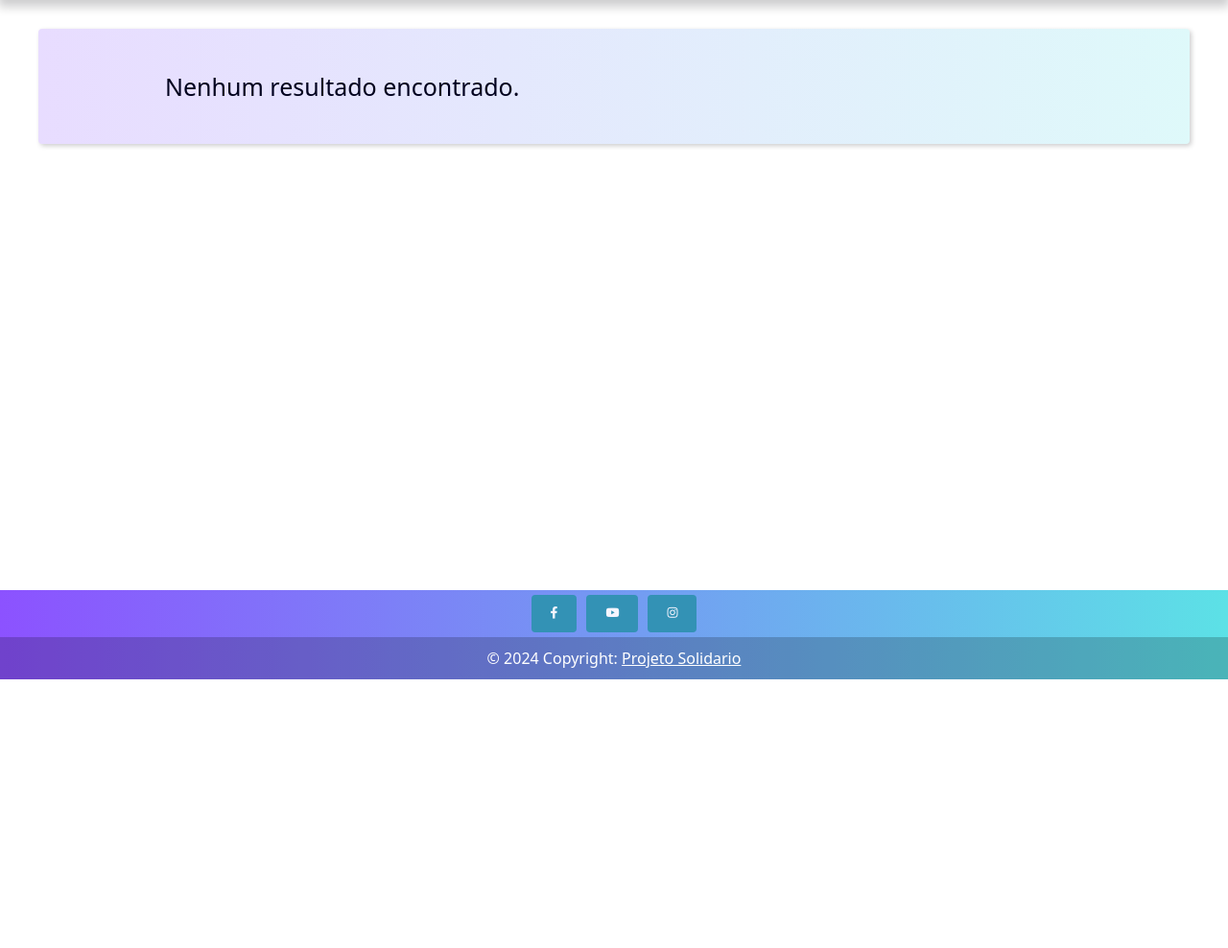
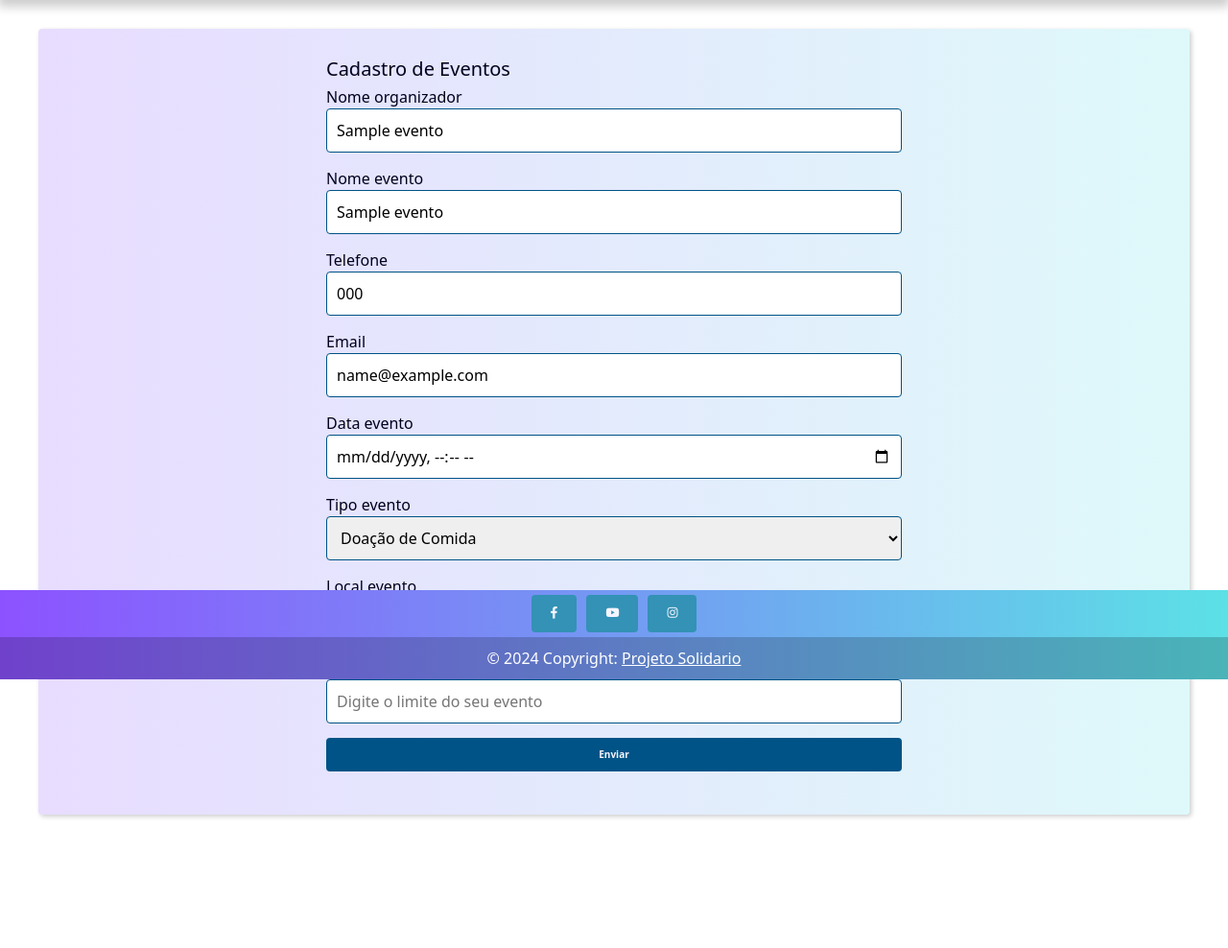
Before and after one commit to MaikoDeizepi/django_ProjetoSolidario, a Django app: page /projetosolidario/telaevento_editar_evento/1/update/ in a window 1280 px wide. Shown: the part 92-1080 px from the top of the page at 96% size. Run offline with Django 4.2, Linux system fonts and the light colour scheme; tables that the repository leaves empty hold one stand-in row (values such as "Sample post").

Commit message:
V.1_0.1 forms, del, create, up OK

```diff
--- a/projetoSolidario/forms/evento/cadastro_evento.py
+++ b/projetoSolidario/forms/evento/cadastro_evento.py
@@ -33,12 +33,13 @@ class EventoForm(forms.ModelForm):
             }
         )
     )
-    data_evento = forms.DateField(
-        widget=forms.DateInput(
+    data_evento = forms.DateTimeField(
+        widget=forms.DateTimeInput(
+            format='%d/%m/%Y %H:%M',  # Formato de data e hora
             attrs={
-                'type': 'date',  # Isso faz com que o campo seja exibido como um seletor de data
+                'type': 'datetime-local',  # Tipo de entrada para data e hora
                 'class': 'form-group',
-                'placeholder': 'Selecione a data do Evento'
+                'placeholder': 'Selecione a data e hora do Evento'
             }
         )
     )
--- a/projetoSolidario/models.py
+++ b/projetoSolidario/models.py
@@ -18,7 +18,8 @@ class Evento(models.Model):
     nome_evento = models.CharField(max_length= 100)
     telefone = models.CharField(max_length=50)
     email = models.EmailField(max_length=254, blank=True)
-    data_evento = models.DateTimeField(default=timezone.now)
+    data_evento = models.DateTimeField(default=timezone.now,)
+
     local_evento = models.CharField(max_length=50)
     limite_evento = models.CharField(max_length=5)
 
--- a/projetoSolidario/templates/projetoSolidario/tela_evento/criar_evento.html
+++ b/projetoSolidario/templates/projetoSolidario/tela_evento/criar_evento.html
@@ -3,12 +3,11 @@
 <html lang="pt-BR">
 <head>
     {% include 'global/partials/_head.html' %}
+</head>
+<title>{{title}}</title>
+
+<body>
     {% include 'global/partials/_navbar.html' %}
-</head>
-
-<title>{{title}}</title>
-<body>
-
 
 
     <main class="content">
@@ -16,10 +15,10 @@
     {% block content %}
     <div class="form-wrapper">
 
-      <h2>Cadastro de Evento</h2>
+      <h2>Cadastro de Eventos</h2>
 
       <form
-        action="{{ form_action }}"
+        action="{{ form_action_evento }}"
         method="POST"
         enctype="multipart/form-data"
       >
@@ -27,8 +26,9 @@
 
         <div class="form-content">
 
-          {% for field in form %}
+          {% for field in form_evento %}
             <div class="form-group">
+
               <label for="{{ field.id_for_label }}">{{ field.label }}</label>
               {{ field }}
               {{ field.errors }}
@@ -52,7 +52,7 @@
 
         <div class="form-content">
           <div class="form-group">
-            <button class="btn" type="submit">Envia</button>
+            <button class="btn" type="submit">Enviar</button>
           </div>
         </div>
 
@@ -63,5 +63,4 @@
     </main>
 </body>
 {% include 'global/partials/_footer.html' %}
-
 </html>
--- a/projetoSolidario/templates/projetoSolidario/tela_evento/editar_eventos.html
+++ b/projetoSolidario/templates/projetoSolidario/tela_evento/editar_eventos.html
@@ -7,7 +7,7 @@
     {% include 'global/partials/_navbar.html' %}
     <main class="content">
       {% block content %}
-        {% if page_obj %}
+        {% comment "" %}{% endcomment %}{% if page_obj %}
           <div class="responsive-table">
             <table class="contacts-table">
               <div class="search">
--- a/projetoSolidario/urls.py
+++ b/projetoSolidario/urls.py
@@ -26,7 +26,7 @@ urlpatterns = [
 
     #TELACADASTROEVENTOS
     path('projetosolidario/telaevento_editar_evento/<int:evento_id>/',views.editar_id_evento, name='editaridevento'),
-    path('projetosolidario/telaevento_editar_evento/<int:evento_id>/update/',views.updateevento, name='updatevento'),
+    path('projetosolidario/telaevento_editar_evento/<int:evento_id>/update/',views.updateevento, name='updateevento'),
     path('projetosolidario/telaevento_editar_evento/<int:evento_id>/delete/',views.deleteevento, name='deletevento'),
 
 
--- a/projetoSolidario/views/views_empresa/ps_telacadastro.py
+++ b/projetoSolidario/views/views_empresa/ps_telacadastro.py
@@ -55,7 +55,7 @@ def updateempresa(request, empresa_id):
 
         if form.is_valid():
             empresa = form.save()
-            return redirect('projetosolidario:empresa')
+            return redirect('projetosolidario:editaridempresa', empresa_id)
 
         return render(
             request,
--- a/projetoSolidario/views/views_evento/ps_consultar_eventos.py
+++ b/projetoSolidario/views/views_evento/ps_consultar_eventos.py
@@ -27,10 +27,10 @@ def consultar_eventos(request):
 
 def editar_id_evento(request, evento_id):
 
-    single_contact = get_object_or_404(Evento.objects,pk=evento_id )
+    single_contact = get_object_or_404(Evento.objects.filter(pk=evento_id) )
 
     contexto = {
-        'evento': single_contact,
+        'eventos': single_contact,
         'title': 'Consultar Eventos'
     }
 
--- a/projetoSolidario/views/views_evento/ps_criar_evento.py
+++ b/projetoSolidario/views/views_evento/ps_criar_evento.py
@@ -11,15 +11,15 @@ def criar_evento(request):
 
 
     if request.method == 'POST':
-        form = EventoForm(request.POST)
+        form_evento = EventoForm(request.POST)
 
         context = {
-            'form': form,
+            'form_evento': form_evento,
             'form_action': form_action,
         }
 
-        if form.is_valid():
-            form.save()
+        if form_evento.is_valid():
+            form_evento.save()
             return redirect('projetosolidario:eventos')
 
 
@@ -31,7 +31,7 @@ def criar_evento(request):
         )
 
     context = {
-        'form': EventoForm(),
+        'form_evento': EventoForm(),
         'form_action': form_action,
         'title': 'Cadastro Evento',
     }
@@ -44,58 +44,59 @@ def criar_evento(request):
 
 
 def updateevento(request, evento_id):
-    evento = get_object_or_404(Evento, pk=evento_id)
-    form_action = reverse('projetosolidario:updatevento', args=(evento_id,))
+    eventos = get_object_or_404(Evento, id=evento_id)
+    form_action_evento = reverse('projetosolidario:updateevento',args=(evento_id,))
 
     if request.method == 'POST':
-        form = EventoForm(request.POST, instance=evento)
+        form_evento = EventoForm(request.POST, instance=eventos)
 
         context = {
-            'form': form,
-            'form_action': form_action,
-            'title': 'Editar Evento',  # Atualize o título para deixar claro que é edição
+            'form_evento': form_evento,
+            'form_action_evento': form_action_evento,
+            'title': 'Cadastro Evento',
         }
 
-        if form.is_valid():
-            form.save()
-            return redirect('projetosolidario:eventos')  # Redirecione para a lista de eventos
+        if form_evento.is_valid():
+            form_evento.save()
 
-        # Se o form não for válido, renderize o mesmo template de edição
+            return redirect('projetosolidario:editaridevento', evento_id)
+
         return render(
             request,
-            'projetoSolidario/tela_evento/editar_eventos.html',  # Verifique se o template está correto
+            'projetoSolidario/tela_evento/criar_evento.html',
             context
         )
 
-    # Se for GET, exibe o formulário de edição
     context = {
-        'form': EventoForm(instance=evento),
-        'form_action': form_action,
-        'title': 'Editar Evento',
+        'form_evento': EventoForm(instance=eventos),
+        'form_action_evento': form_action_evento,
+        'title': 'Cadastro Evento',
     }
+
     return render(
         request,
-        'projetoSolidario/tela_evento/editar_eventos.html',
+        'projetoSolidario/tela_evento/criar_evento.html',
         context
     )
 
 
+
 def deleteevento(request, evento_id):
-    evento = get_object_or_404(Evento, pk=evento_id)
+    eventos = get_object_or_404(Evento, pk=evento_id)
 
     confirmation = request.POST.get('confirmation', 'no')
 
     if confirmation == 'yes':
-       evento.delete()
+       eventos.delete()
        return redirect(
-                    'projetosolidario:editaridevento'
+                    'projetosolidario:consultarevento'
                   )
 
     return render(
         request,
-        'projetoSolidario/tela_evento/editar_eventos.html',
+        'projetoSolidario/tela_evento/editar_id.html',
         {
-            'evento':evento,
+            'eventos':eventos,
             'confirmation':confirmation
         }
     )
```
Also changed, not shown: projetoSolidario/templates/projetoSolidario/tela_evento/editar_id.html (+11 -11 lines).
